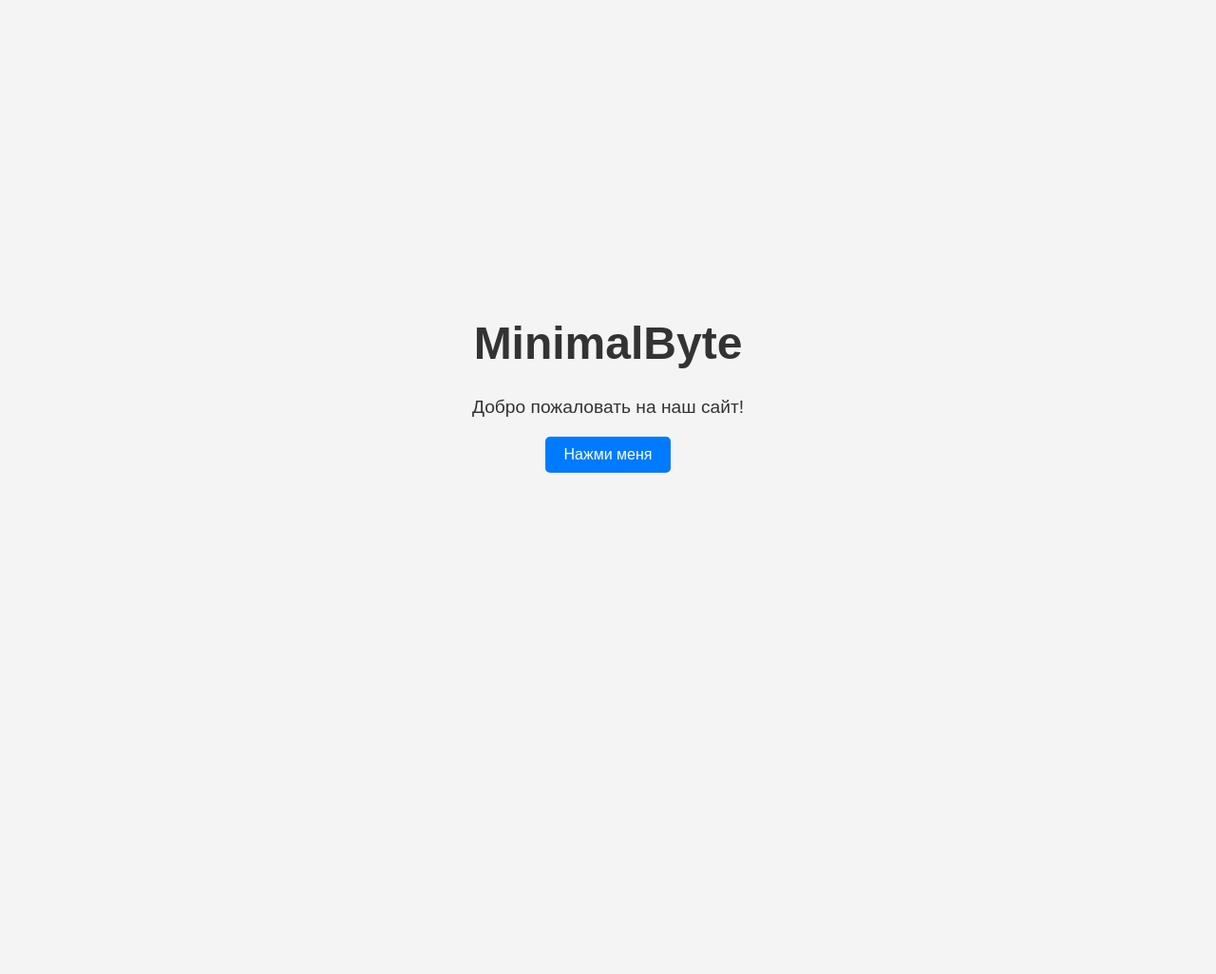
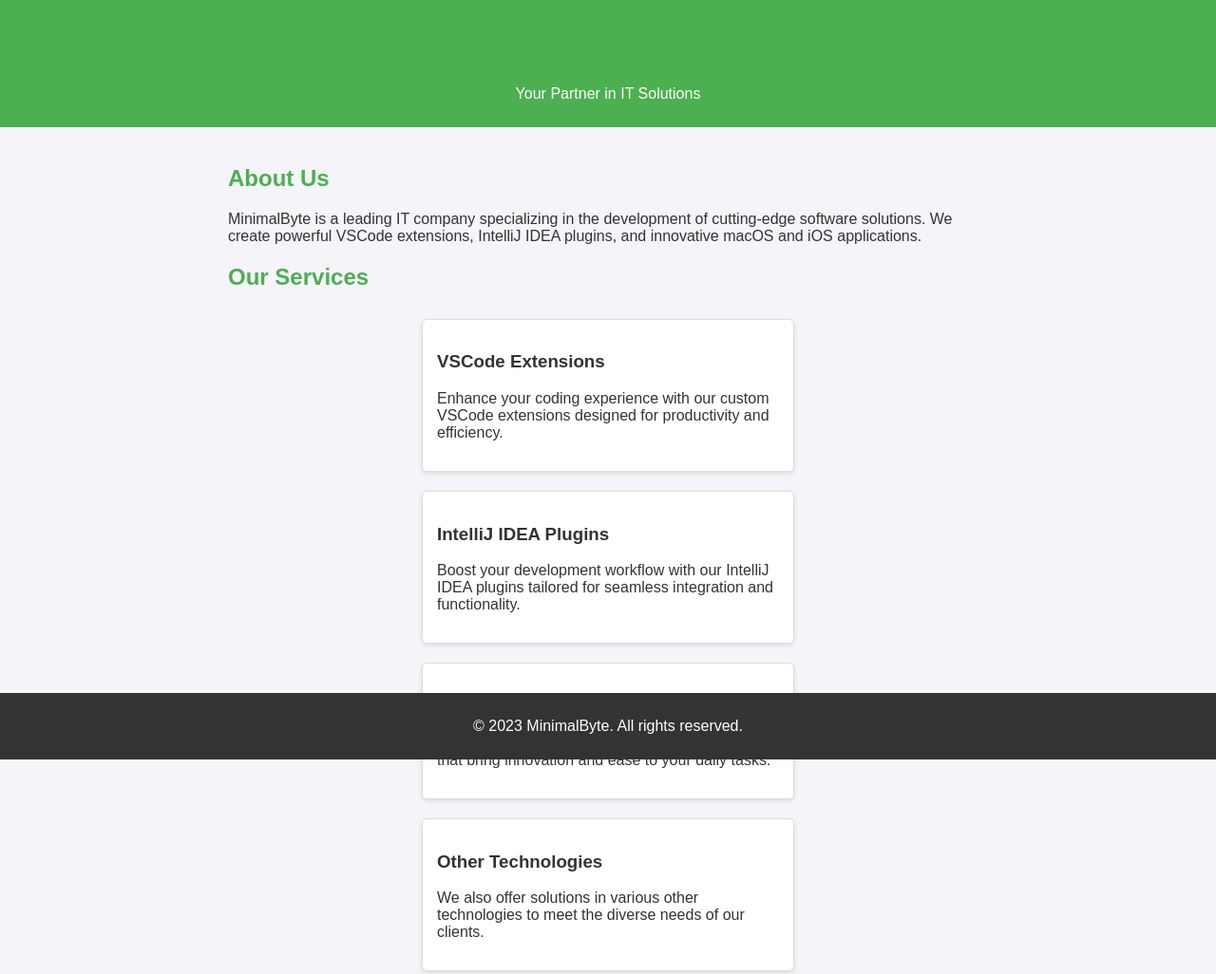
Before and after one commit to aldanchenko/minimalbyte, a plain HTML site: page index.html in a window 1280 px wide. Shown: the whole page at 95% size. Before the commit the page ends 800 px from the top, so only its background shows below. Drawn offline with Linux system fonts and the light colour scheme.

Commit message:
Update index.html

```diff
--- a/index.html
+++ b/index.html
@@ -1,56 +1,88 @@
+
 <!DOCTYPE html>
-<html lang="ru">
+<html lang="en">
 <head>
     <meta charset="UTF-8">
     <meta name="viewport" content="width=device-width, initial-scale=1.0">
-    <title>MinimalByte</title>
+    <title>MinimalByte - IT Solutions</title>
     <style>
         body {
             font-family: Arial, sans-serif;
             margin: 0;
             padding: 0;
-            display: flex;
-            flex-direction: column;
-            align-items: center;
-            justify-content: center;
-            height: 100vh;
-            text-align: center;
-            background-color: #f4f4f4;
+            background-color: #f4f4f9;
             color: #333;
         }
-        h1 {
-            font-size: 3em;
-            margin-bottom: 10px;
+        header {
+            background-color: #4CAF50;
+            color: white;
+            padding: 10px 0;
+            text-align: center;
         }
-        p {
-            font-size: 1.2em;
-            margin-bottom: 20px;
+        .content {
+            padding: 20px;
+            max-width: 800px;
+            margin: 0 auto;
         }
-        button {
-            padding: 10px 20px;
-            font-size: 1em;
-            border: none;
-            background-color: #007bff;
+        h1, h2 {
+            color: #4CAF50;
+        }
+        footer {
+            background-color: #333;
             color: white;
-            cursor: pointer;
+            text-align: center;
+            padding: 10px 0;
+            position: fixed;
+            width: 100%;
+            bottom: 0;
+        }
+        .services {
+            display: flex;
+            flex-wrap: wrap;
+            justify-content: space-around;
+        }
+        .service {
+            background-color: white;
+            border: 1px solid #ddd;
             border-radius: 5px;
-        }
-        button:hover {
-            background-color: #0056b3;
+            padding: 15px;
+            margin: 10px;
+            width: 45%;
+            box-shadow: 0 2px 5px rgba(0,0,0,0.1);
         }
     </style>
 </head>
 <body>
+    <header>
+        <h1>Welcome to MinimalByte</h1>
+        <p>Your Partner in IT Solutions</p>
+    </header>
+    <div class="content">
+        <h2>About Us</h2>
+        <p>MinimalByte is a leading IT company specializing in the development of cutting-edge software solutions. We create powerful VSCode extensions, IntelliJ IDEA plugins, and innovative macOS and iOS applications.</p>
 
-    <h1>MinimalByte</h1>
-    <p>Добро пожаловать на наш сайт!</p>
-    <button onclick="showMessage()">Нажми меня</button>
-
-    <script>
-        function showMessage() {
-            alert("Привет от MinimalByte!");
-        }
-    </script>
-
+        <h2>Our Services</h2>
+        <div class="services">
+            <div class="service">
+                <h3>VSCode Extensions</h3>
+                <p>Enhance your coding experience with our custom VSCode extensions designed for productivity and efficiency.</p>
+            </div>
+            <div class="service">
+                <h3>IntelliJ IDEA Plugins</h3>
+                <p>Boost your development workflow with our IntelliJ IDEA plugins tailored for seamless integration and functionality.</p>
+            </div>
+            <div class="service">
+                <h3>macOS & iOS Apps</h3>
+                <p>Explore our range of macOS and iOS applications that bring innovation and ease to your daily tasks.</p>
+            </div>
+            <div class="service">
+                <h3>Other Technologies</h3>
+                <p>We also offer solutions in various other technologies to meet the diverse needs of our clients.</p>
+            </div>
+        </div>
+    </div>
+    <footer>
+        <p>&copy; 2023 MinimalByte. All rights reserved.</p>
+    </footer>
 </body>
 </html>
```
